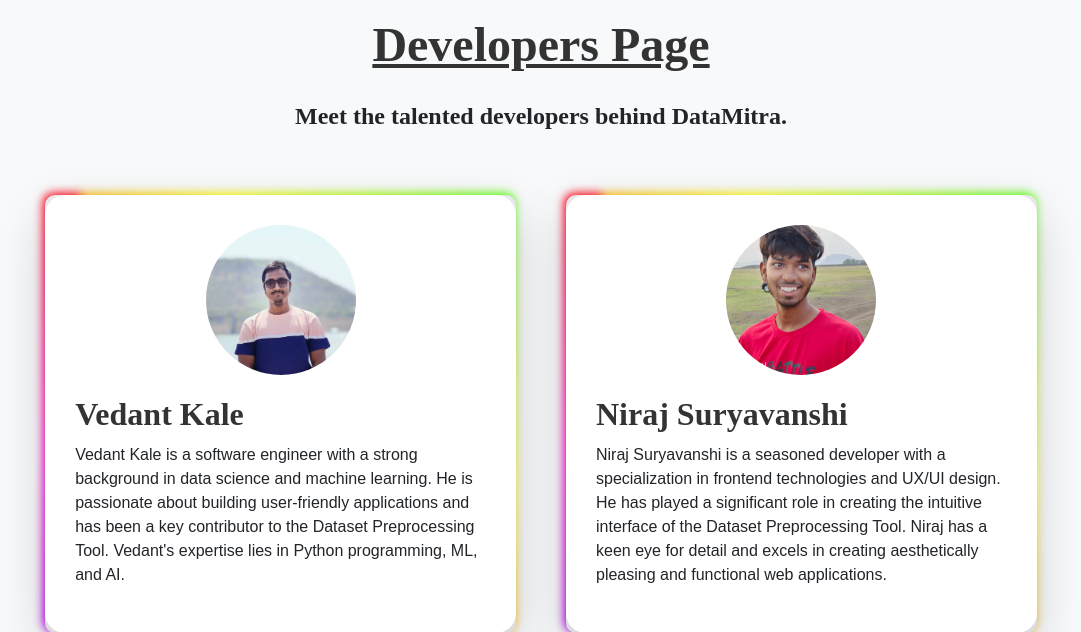
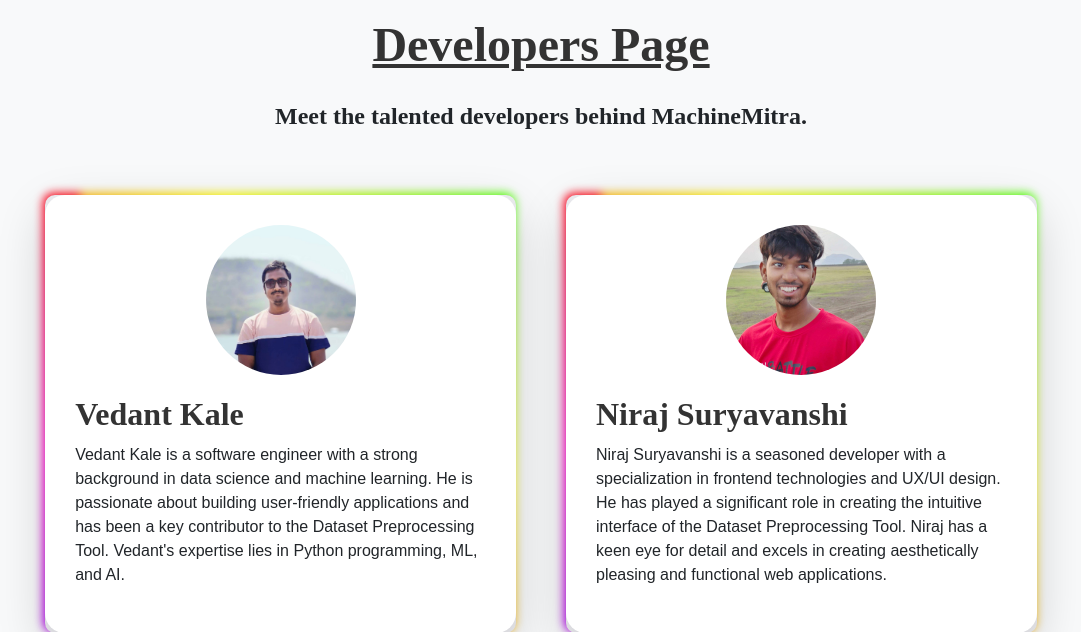
Before and after one commit to VedantKale106/MachineMitra, a Flask app: page /about in a window 1280 px wide. Shown: the top 632 px of the page, without its empty margins (99-1180 px from the left). Run offline with Flask 3, Linux system fonts and the light colour scheme; some libraries are stand-ins or nearby versions.

Commit message:
Update about.html

```diff
--- a/templates/about.html
+++ b/templates/about.html
@@ -156,7 +156,7 @@
 </head>
 <body>
     <h1 class="mb-4 text-center">Developers Page</h1>
-    <p class="bold">Meet the talented developers behind DataMitra.</p>
+    <p class="bold">Meet the talented developers behind MachineMitra.</p>
     <div class="container">
         <div class="row justify-content-center">
             <div class="col-sm-12 col-md-5 d-flex flex-column card shadow-lg">
```
